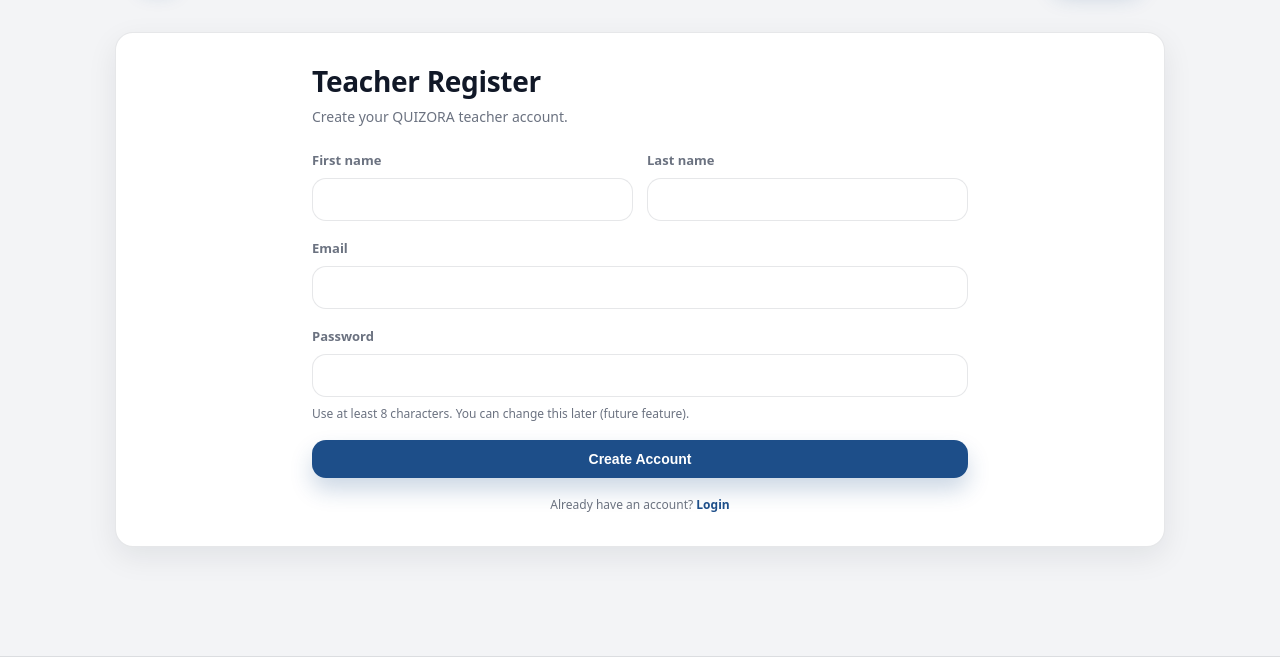
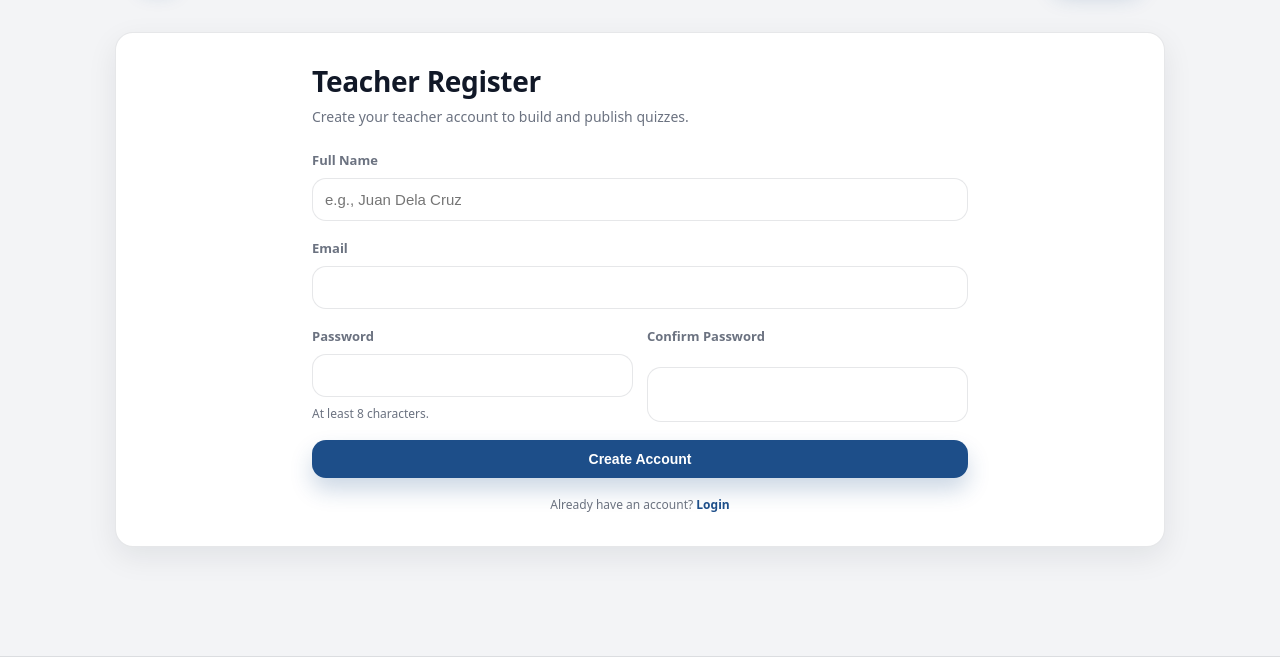
Before and after one commit to buildwithjaym/quizora, a PHP site: page /quizora/register.php in a window 1280 px wide. Shown: the part 73-730 px from the top of the page. Run offline with PHP 8.4, Linux system fonts and the light colour scheme.

Commit message:
Add teacher registration page

```diff
--- a/public/register.php
+++ b/public/register.php
@@ -8,57 +8,62 @@ auth_require_guest();
 
 $page_title = 'Teacher Register • ' . APP_NAME;
 
-$first = '';
-$last = '';
+$fullName = '';
 $email = '';
 $errors = [];
 
 if (is_post()) {
     require_csrf();
 
-    $first = isset($_POST['first_name']) ? trim((string)$_POST['first_name']) : '';
-    $last  = isset($_POST['last_name']) ? trim((string)$_POST['last_name']) : '';
+    $fullName = isset($_POST['full_name']) ? trim((string)$_POST['full_name']) : '';
     $email = isset($_POST['email']) ? trim((string)$_POST['email']) : '';
-    $pass  = isset($_POST['password']) ? (string)$_POST['password'] : '';
+    $pass = isset($_POST['password']) ? (string)$_POST['password'] : '';
+    $pass2 = isset($_POST['password_confirm']) ? (string)$_POST['password_confirm'] : '';
 
-    if ($first === '' || mb_strlen($first) > 80) {
-        $errors[] = 'First name is required (max 80 chars).';
+    if ($fullName === '' || mb_strlen($fullName) > 120) {
+        $errors[] = 'Full name is required (max 120 chars).';
     }
-    if ($last === '' || mb_strlen($last) > 80) {
-        $errors[] = 'Last name is required (max 80 chars).';
+
+    if ($email === '' || mb_strlen($email) > 190 || !filter_var($email, FILTER_VALIDATE_EMAIL)) {
+        $errors[] = 'Enter a valid email.';
     }
-    if ($email === '' || mb_strlen($email) > 190 || !filter_var($email, FILTER_VALIDATE_EMAIL)) {
-        $errors[] = 'Valid email is required.';
-    }
+
     if ($pass === '' || mb_strlen($pass) < 8) {
         $errors[] = 'Password must be at least 8 characters.';
+    }
+
+    if ($pass !== $pass2) {
+        $errors[] = 'Passwords do not match.';
     }
 
     if (count($errors) === 0) {
         $hash = password_hash($pass, PASSWORD_DEFAULT);
 
-        $sql = "INSERT INTO users (first_name, last_name, email, password_hash) VALUES (?, ?, ?, ?)";
+        $sql = "INSERT INTO users (full_name, email, password_hash) VALUES (?, ?, ?)";
         $stmt = mysqli_prepare(db(), $sql);
 
         if ($stmt) {
-            mysqli_stmt_bind_param($stmt, "ssss", $first, $last, $email, $hash);
+            mysqli_stmt_bind_param($stmt, "sss", $fullName, $email, $hash);
             $ok = mysqli_stmt_execute($stmt);
 
             if ($ok) {
-                $newId = mysqli_insert_id(db());
+                $newId = (int)mysqli_insert_id(db());
+                mysqli_stmt_close($stmt);
+
                 auth_login_teacher($newId);
-                flash_set('success', 'Welcome! Your teacher account is ready.');
+
+                flash_set('success', 'Account created! Welcome to QUIZORA.');
                 redirect('/teacher_dashboard.php');
             } else {
-                $errno = mysqli_errno(db());
+                $errno = (int)mysqli_errno(db());
+                mysqli_stmt_close($stmt);
+
                 if ($errno === 1062) {
-                    $errors[] = 'That email is already registered.';
+                    $errors[] = 'That email is already registered. Please login instead.';
                 } else {
                     $errors[] = 'Registration failed. Please try again.';
                 }
             }
-
-            mysqli_stmt_close($stmt);
         } else {
             $errors[] = 'Registration failed. Please try again.';
         }
@@ -72,7 +77,7 @@ include __DIR__ . '/../views/partials/toast.php';
 <div class="card">
   <div class="card__pad" style="max-width:720px; margin:0 auto;">
     <h1 class="card__title">Teacher Register</h1>
-    <p class="card__subtitle">Create your QUIZORA teacher account.</p>
+    <p class="card__subtitle">Create your teacher account to build and publish quizzes.</p>
 
     <?php if (count($errors) > 0) { ?>
       <div class="alert alert--error">
@@ -88,15 +93,9 @@ include __DIR__ . '/../views/partials/toast.php';
     <form class="form" method="post" action="<?php echo e(BASE_URL); ?>/register.php" autocomplete="off">
       <input type="hidden" name="_csrf" value="<?php echo e(csrf_token()); ?>">
 
-      <div class="grid" style="grid-template-columns:1fr 1fr; gap:14px;">
-        <div class="field">
-          <label class="label" for="first_name">First name</label>
-          <input class="input" id="first_name" name="first_name" value="<?php echo e($first); ?>" required>
-        </div>
-        <div class="field">
-          <label class="label" for="last_name">Last name</label>
-          <input class="input" id="last_name" name="last_name" value="<?php echo e($last); ?>" required>
-        </div>
+      <div class="field">
+        <label class="label" for="full_name">Full Name</label>
+        <input class="input" id="full_name" name="full_name" value="<?php echo e($fullName); ?>" placeholder="e.g., Juan Dela Cruz" required>
       </div>
 
       <div class="field">
@@ -104,10 +103,17 @@ include __DIR__ . '/../views/partials/toast.php';
         <input class="input" id="email" name="email" type="email" value="<?php echo e($email); ?>" required>
       </div>
 
-      <div class="field">
-        <label class="label" for="password">Password</label>
-        <input class="input" id="password" name="password" type="password" minlength="8" required>
-        <div class="help">Use at least 8 characters. You can change this later (future feature).</div>
+      <div class="grid" style="grid-template-columns:1fr 1fr; gap:14px;">
+        <div class="field">
+          <label class="label" for="password">Password</label>
+          <input class="input" id="password" name="password" type="password" required>
+          <div class="help">At least 8 characters.</div>
+        </div>
+
+        <div class="field">
+          <label class="label" for="password_confirm">Confirm Password</label>
+          <input class="input" id="password_confirm" name="password_confirm" type="password" required>
+        </div>
       </div>
 
       <button class="btn btn--primary btn--block" type="submit">Create Account</button>
```
